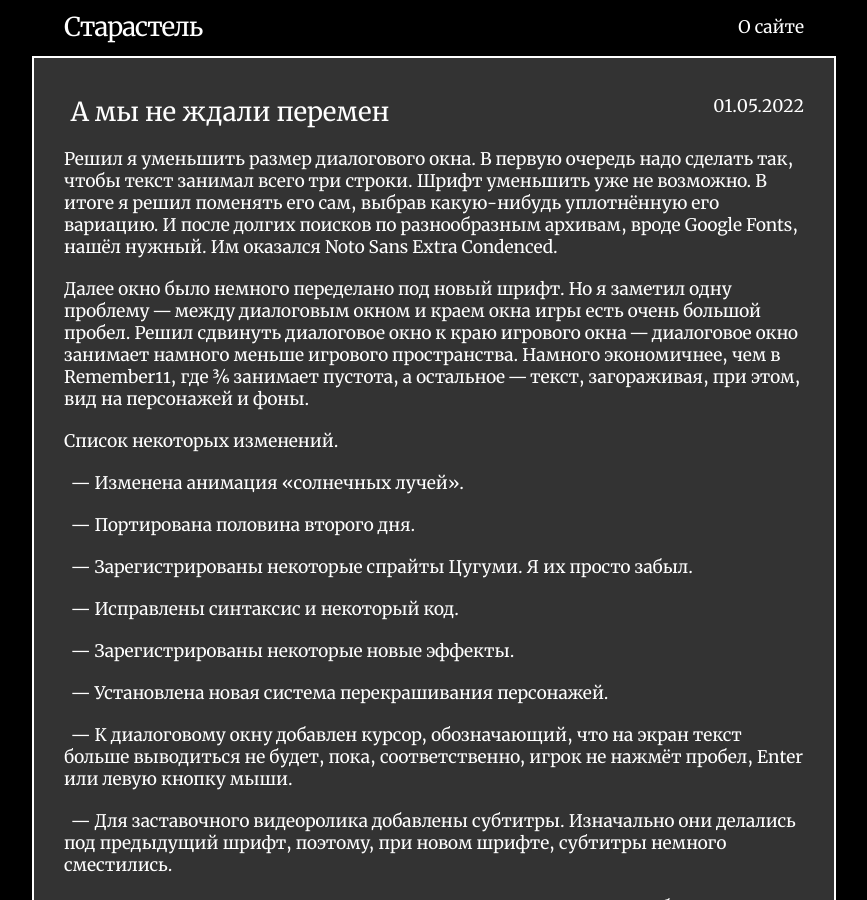
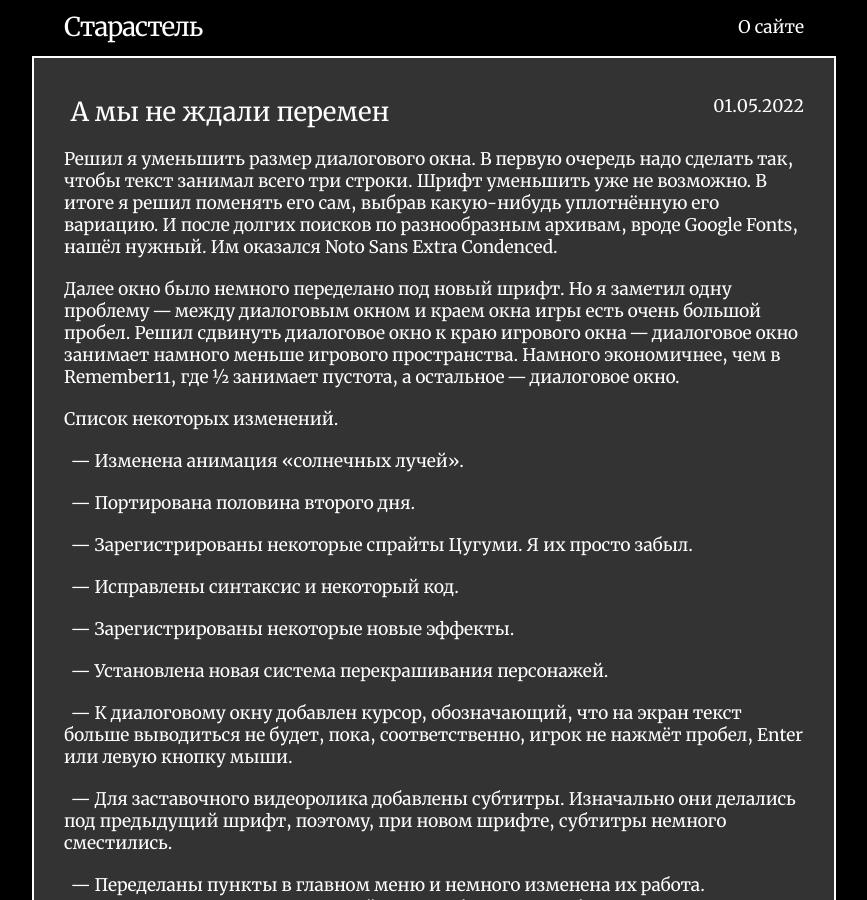
Before and after one commit to Starastel/stStarastel, a Jekyll site: the page built from _posts/2022-05-02-didnt-expect-any-changes.md, in a window 1280 px wide and 900 px high. Shown: the whole window, without its empty margins (206-1073 px from the left). Built offline with Jekyll 4.4.1, drawn with Linux system fonts in a browser that asks for light colours.

Commit message:
Update 2022-05-02-didnt-expect-any-changes.md

```diff
--- a/_posts/2022-05-02-didnt-expect-any-changes.md
+++ b/_posts/2022-05-02-didnt-expect-any-changes.md
@@ -7,7 +7,7 @@
 
 <!--more-->
 
-Далее окно было немного переделано под новый шрифт. Но я заметил одну проблему — между диалоговым окном и краем окна игры есть очень большой пробел. Решил сдвинуть диалоговое окно к краю игрового окна — диалоговое окно занимает намного меньше игрового пространства. Намного экономичнее, чем в Remember11, где 3⁄6 занимает пустота, а остальное — текст, загораживая, при этом, вид на персонажей и фоны.
+Далее окно было немного переделано под новый шрифт. Но я заметил одну проблему — между диалоговым окном и краем окна игры есть очень большой пробел. Решил сдвинуть диалоговое окно к краю игрового окна — диалоговое окно занимает намного меньше игрового пространства. Намного экономичнее, чем в Remember11, где 1⁄2 занимает пустота, а остальное — диалоговое окно.
 {: .on }
 
 Список некоторых изменений.
```
